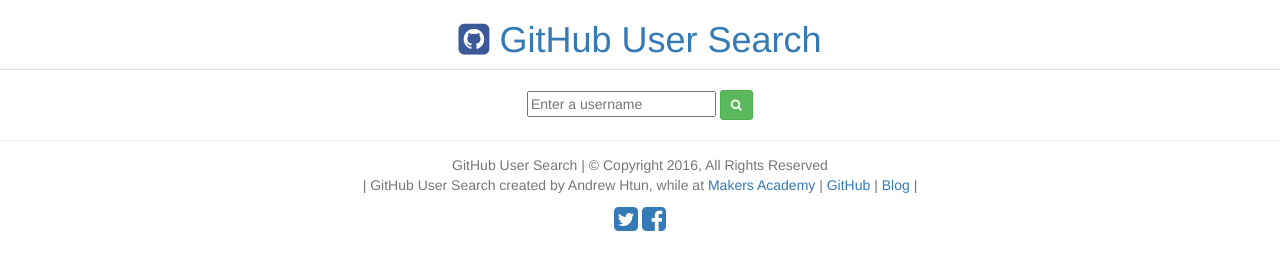
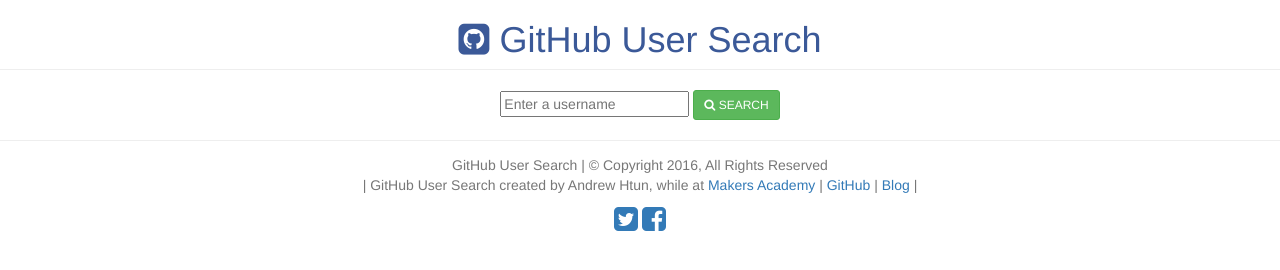
Before and after one commit to Htunny/github_profiles, a website: page index.html in a window 1280 px wide. Drawn offline with nearby package versions, Linux system fonts and the light colour scheme.

Commit message:
html updated

```diff
--- a/index.html
+++ b/index.html
@@ -19,14 +19,14 @@
 <body ng-controller="GitUserSearchController as searchCtrl">
   <div>
     <div class="col-sm-12 text-center" >
-      <h1> <i class="fa fa-github-square fa-6px fa-blue"></i> <a href="file:///Users/andrewhtun/Documents/github_profiles/index.html">GitHub User Search</a></h1>
+      <h1> <i class="fa fa-github-square fa-6px"></i> <a class="title" href="file:///Users/andrewhtun/Documents/github_profiles/index.html">GitHub User Search</a></h1>
     </div>
     <br>
-    <div class="page-header panel-default">
+    <div class="page-header">
     </div>
     <form class="form-horizontal text-center">
     <input type="text" ng-model="searchCtrl.searchTerm" ng-change="searchCtrl.doSearch()" ng-model-options="{ updateOn: 'default blur', debounce: {'default': 500, 'blur': 0} }" placeholder="Enter a username">
-      <button class="btn btn-success btn-sm" ng-click="searchCtrl.doSearch()"><i class="fa fa-search fa-4px"></i></button>
+      <button class="btn btn-success btn-sm" ng-click="searchCtrl.doSearch()"><i class="fa fa-search fa-4px"></i> SEARCH</button>
     </form>
     <i class="fa fa-spinner fa-pulse" ng-show="list-group"></i>
     <ul class="list-group text-center" ng-show="searchCtrl.searchTerm" ng-show="searchCtrl.searchResult">
--- a/js/stylesheet.css
+++ b/js/stylesheet.css
@@ -11,4 +11,12 @@
     border-radius: 25px;
     padding: 20px;
 }
+
+.title {
+  color:#3B5998;
+}
 .fa-github-square {color:#3B5998;}
+
+.page-header {
+  color:#FFF5EE;
+}
```
